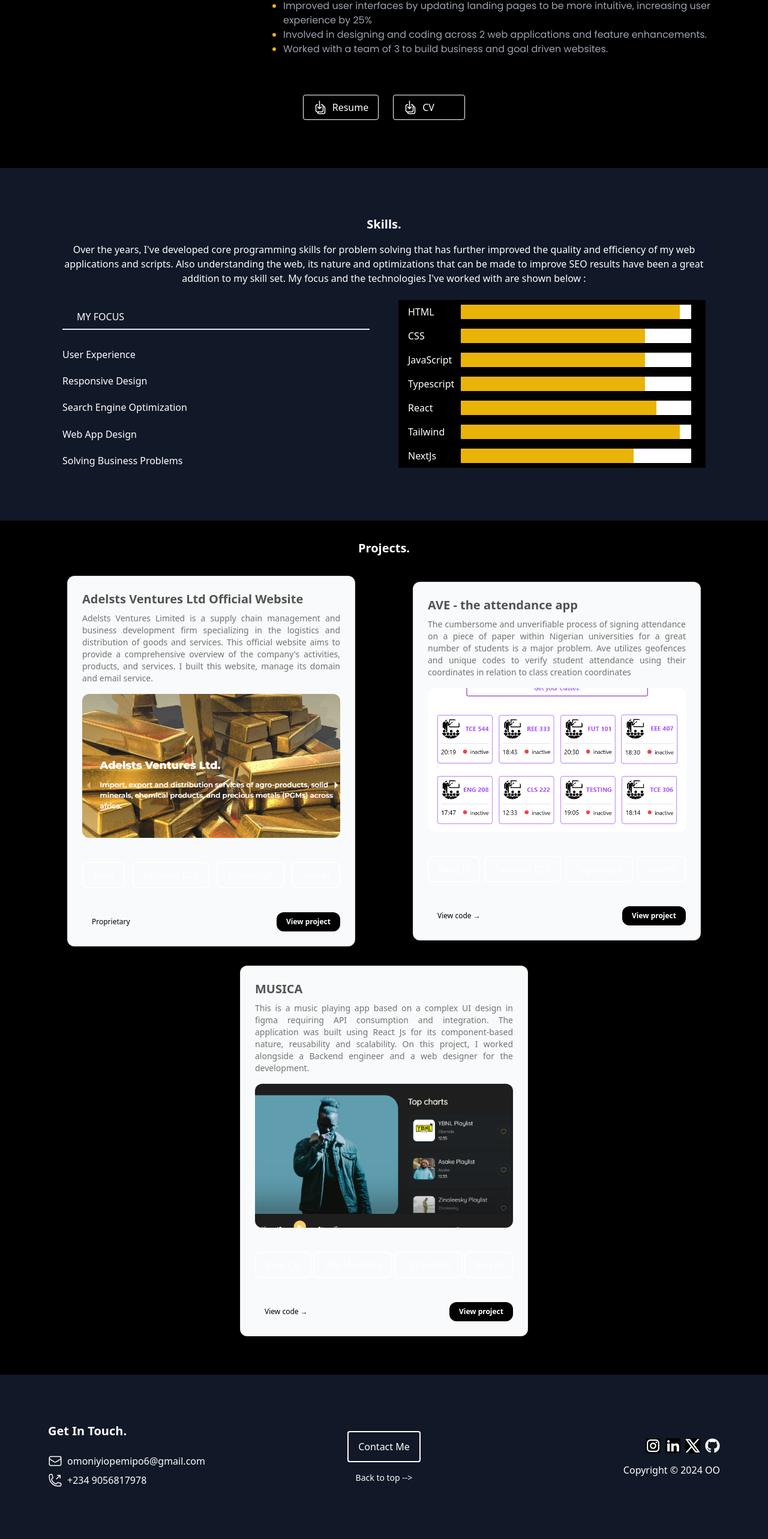
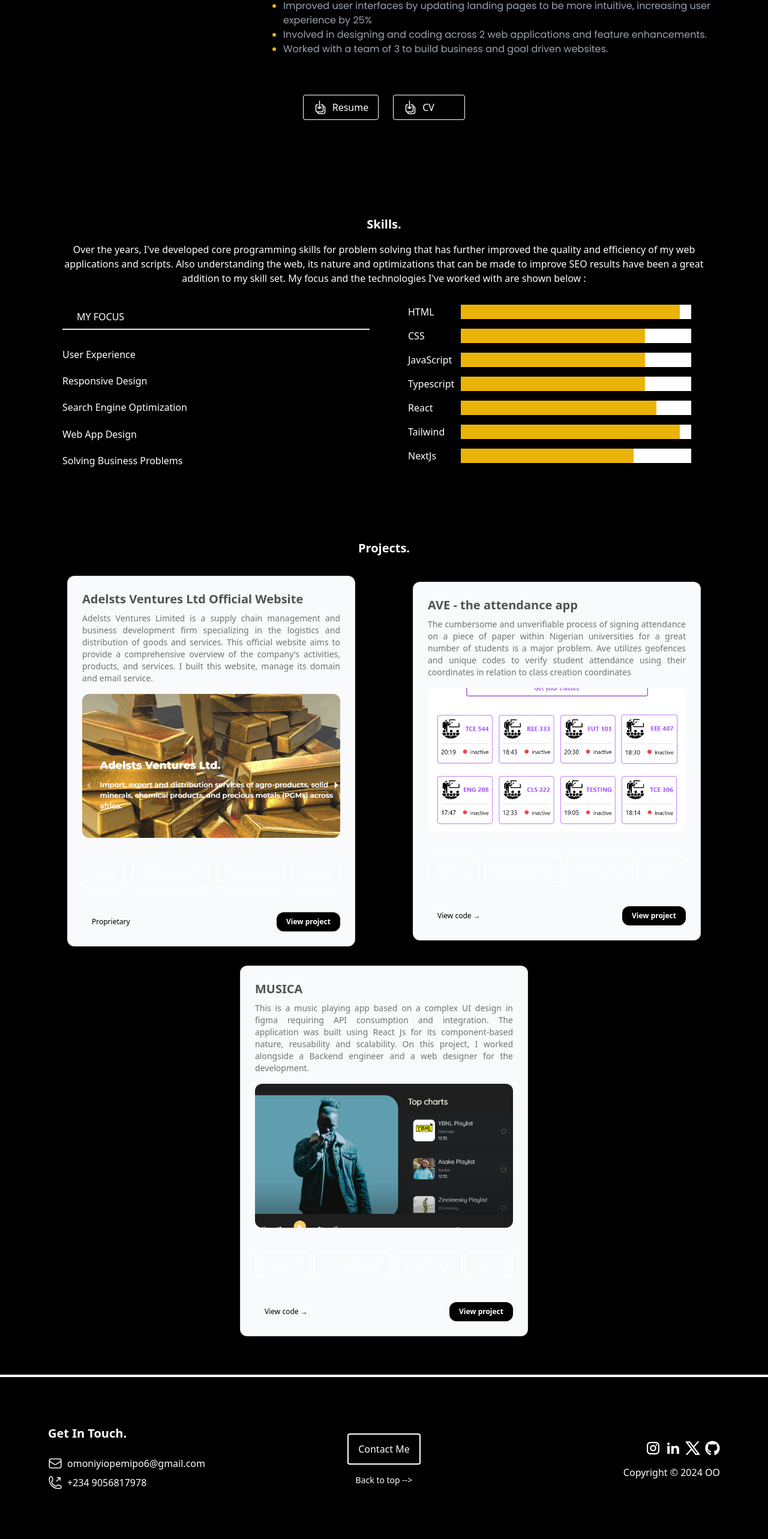
Before and after one commit to ELECTRON11111/my-portfolio, a Next.js app: page / in a window 1280 px wide. Shown: the part 1571-4137 px from the top of the page at 60% size. Built offline with nearby package versions, Linux system fonts and the light colour scheme; a web font is replaced by a local one.

Commit message:
refactor(skills & about): made these sections all-black

```diff
--- a/src/components/Contact/Contact.tsx
+++ b/src/components/Contact/Contact.tsx
@@ -8,7 +8,8 @@ export default function Contact () {
     const router = useRouter();
 
     return (
-        <div className="bg-gray-900 text-white p-8 py-16 pb-4 grid grid-rows-3 gap-10 sm:grid-rows-1 sm:grid-cols-3 sm:py-16 lg:px-20" id="Contact">
+        <><div className="bg-white h-1 w-[60px] relative">.</div>
+        <div className="bg-black text-white p-8 py-16 pb-4 grid grid-rows-3 gap-10 sm:grid-rows-1 sm:grid-cols-3 sm:py-16 lg:px-20" id="Contact">
             <div id="Get-in-touch" className="pb-4 mr-2">
                 <h3 className="text-xl font-extrabold py-4">Get In Touch.</h3>
 
@@ -62,6 +63,6 @@ export default function Contact () {
                 </div>
                 <p>Copyright © {year} OO</p>
             </div>
-        </div>
+        </div></>
     )
 }
--- a/src/components/Projects/Projects.tsx
+++ b/src/components/Projects/Projects.tsx
@@ -65,7 +65,7 @@ function Project(props:any) {
         {/* Technologies used */}
         <div className="py-8 flex justify-between flex-wrap">
           {(props.techStack as Array<string>).map((tech, index) => (
-            <div key={index} className="p-4 py-2 text-white border-2 my-2 border-white w-fit rounded-lg transition duration-300 ease-out hover:border-3 hover:border-yellow-500">
+            <div key={index} className="p-4 py-2 text-white border-2 my-2 border-white w-fit rounded-lg transition duration-300 ease-out hover:border-3 hover:border-yellow-500 hover:text-yellow-500">
               {tech}
             </div>
           ))}
--- a/src/components/Skills/Skills.tsx
+++ b/src/components/Skills/Skills.tsx
@@ -1,6 +1,6 @@
 export default function Skills() {
     return (
-        <div id="skills_section" className="text-white bg-gray-900 p-8 py-16 sm:grid sm:grid-cols-2 lg:px-20">
+        <div id="skills_section" className="text-white bg-black p-8 py-16 sm:grid sm:grid-cols-2 lg:px-20">
             <h2 className="text-xl font-extrabold py-4 sm:col-span-2 sm:justify-self-center sm:text-center">Skills.</h2>
             <p className="sm:col-span-2 sm:text-center">Over the years, I&apos;ve developed core programming skills for problem solving that has further improved the
             quality and efficiency of my web applications and scripts. Also understanding the web, its nature and optimizations that can be made to improve SEO results have been a great
```
